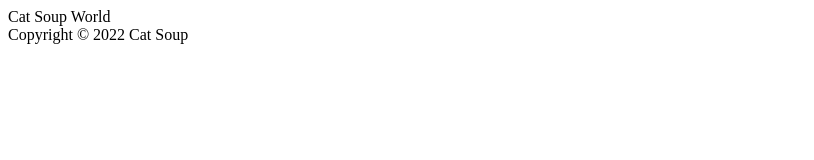
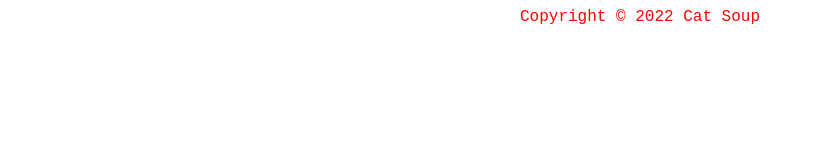
Before and after one commit to Ayevs/CatSoupWorld, a plain HTML site: page index.html in a window 1280 px wide. Shown: the whole page, without its empty margins (0-814 px from the left). Drawn offline with Linux system fonts and the light colour scheme.

Commit message:
modified:   CatSoupWorld.css 	modified:   index.html

```diff
--- a/CatSoupWorld.css
+++ b/CatSoupWorld.css
@@ -4,5 +4,4 @@
 }
 footer{
     color: red;
-    background-color: blue;
 }
--- a/index.html
+++ b/index.html
@@ -1,8 +1,8 @@
 <!DOCTYPE html>
 <html>
     <head>
-        <tittle>Cat Soup World</tittle>
-        <link href="CatSoupWorld.css"/>
+        <title>Cat Soup World</title>
+        <link rel="stylesheet" href="catsoupworld.css">
     </head>
 
     <body>
@@ -12,7 +12,6 @@
 
         <main>
 
-
         </main>
 
     </body>
```
